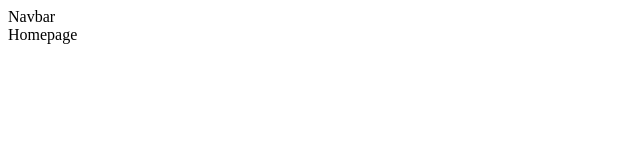
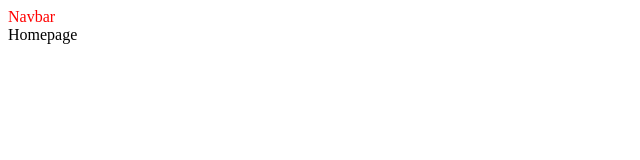
Before and after one commit to sachin2398/jio-mart, a React (Vite) app: page / in a window 1280 px wide. Shown: the top 160 px of the page, without its empty margins (0-640 px from the left). Built offline with nearby package versions, Linux system fonts and the light colour scheme.

Commit message:
checking vercel

```diff
--- /dev/null
+++ b/src/components/Navbar/Navbar.css
@@ -0,0 +1,3 @@
+.nav {
+    color: red;
+}
--- a/src/components/Navbar/Navbar.jsx
+++ b/src/components/Navbar/Navbar.jsx
@@ -1,8 +1,12 @@
 import React from 'react'
+
+import styles from "./Navbar.module.css";
+
+import "./Navbar.css"
 
 const Navbar = () => {
   return (
-    <div>Navbar</div>
+    <div className={styles.nav}>Navbar</div>
   )
 }
 
--- /dev/null
+++ b/src/components/Navbar/Navbar.module.css
@@ -0,0 +1,3 @@
+.nav{
+    color: red;
+}
```
